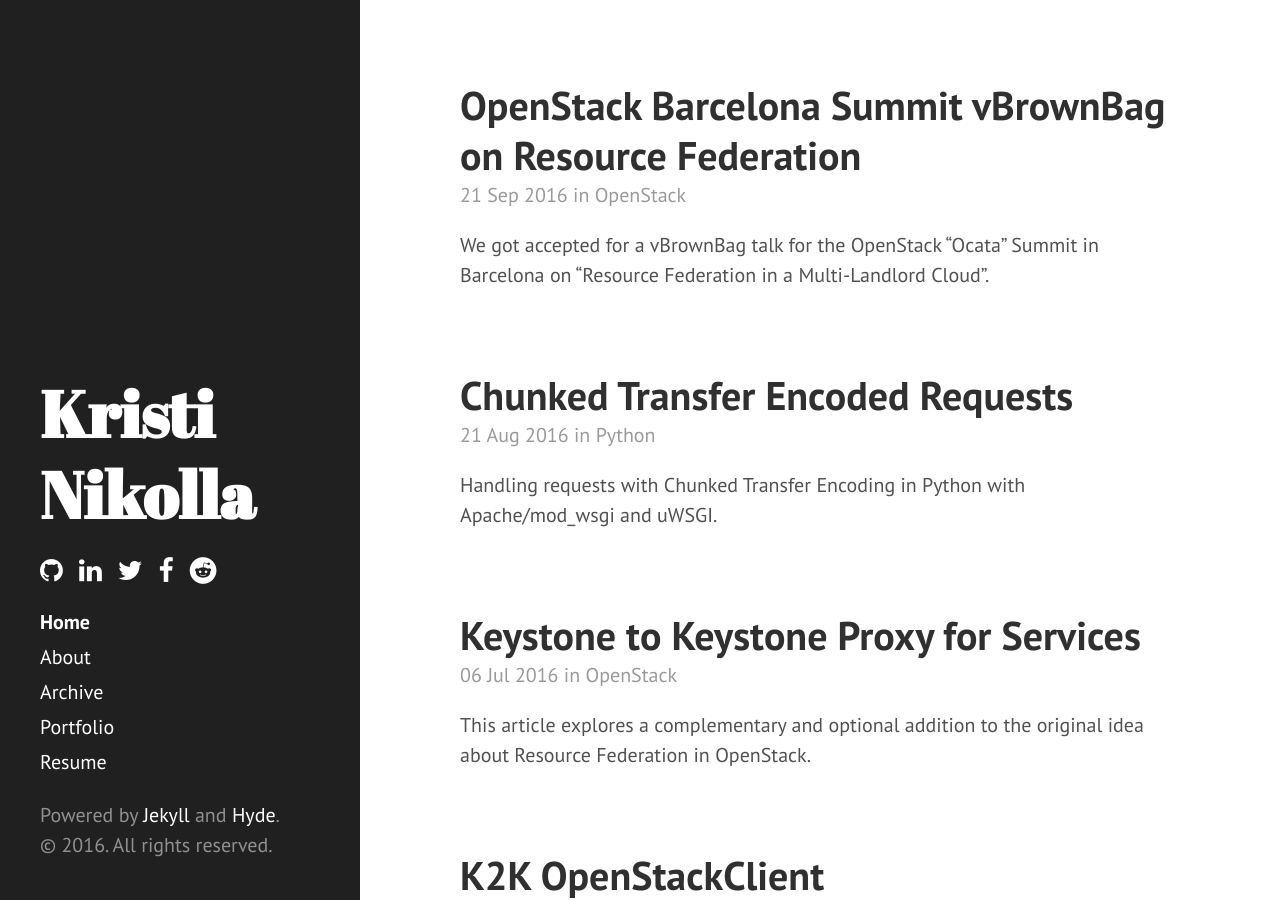
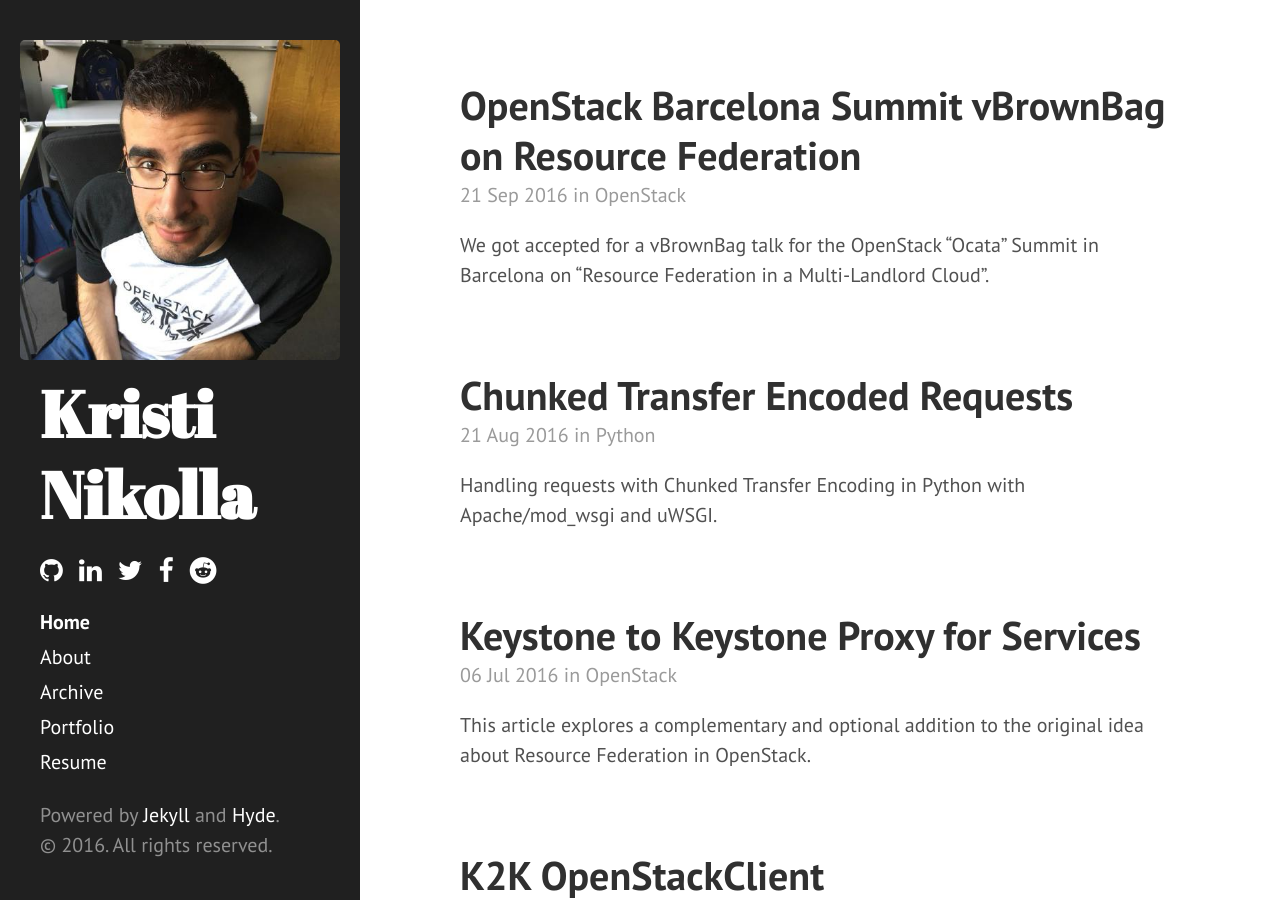
Before and after one commit to knikolla/knikolla.github.io, a Jekyll site: the page built from index.html, in a window 1280 px wide and 900 px high. Built offline with Jekyll 4.4.1, drawn with Linux system fonts in a browser that asks for light colours; nearby versions of some CDN libraries; the list of posts is cut into pages by our own code.

Commit message:
Added picture

```diff
--- a/_includes/sidebar.html
+++ b/_includes/sidebar.html
@@ -1,4 +1,7 @@
 <div class="sidebar">
+  <p>
+    <img src="/public/images/profile.jpeg" />
+  </p>
   <div class="container sidebar-sticky">
     <div class="sidebar-about">
       <h1>
```
Also changed, not shown: public/images/profile.jpeg (added).
